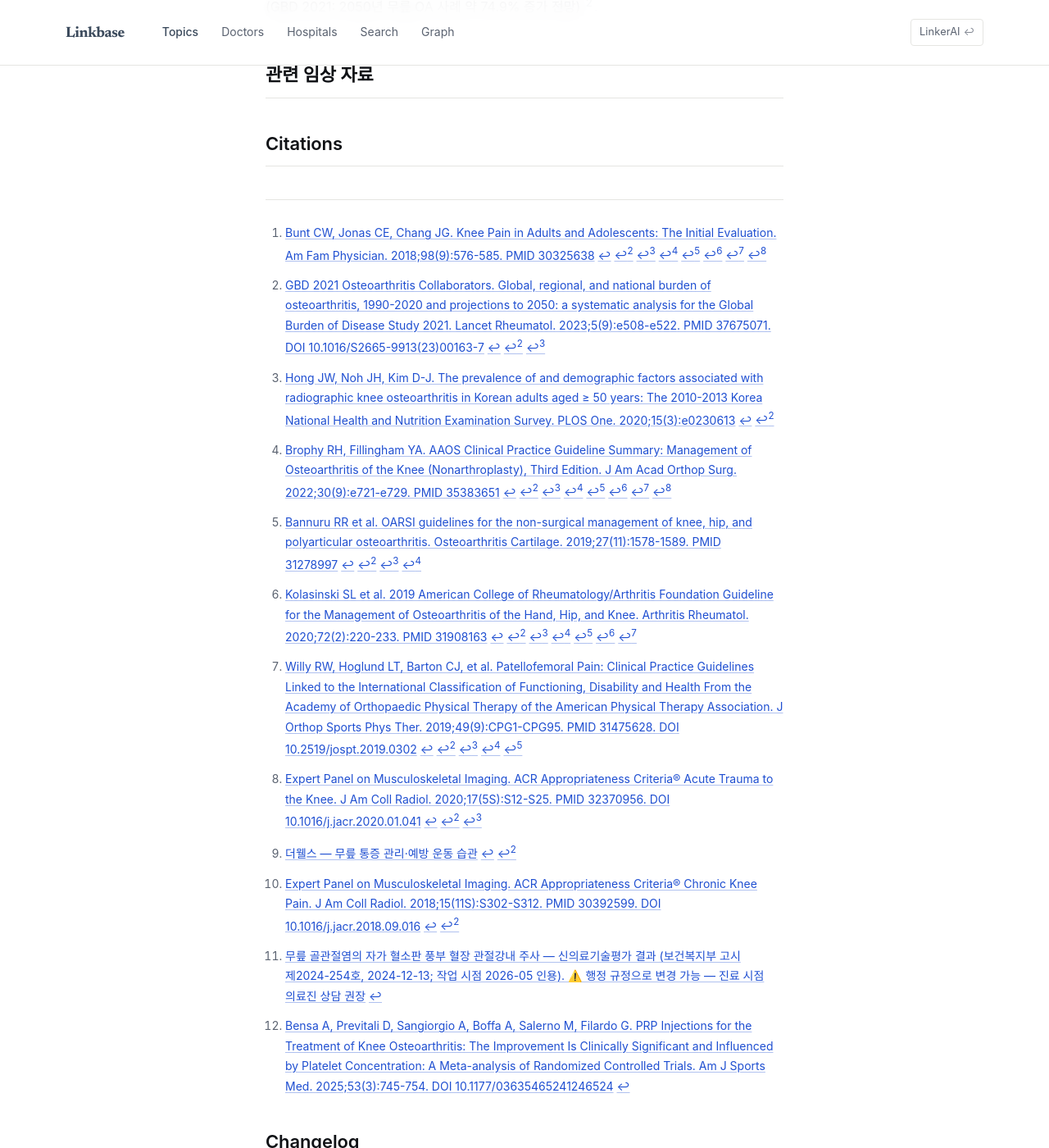
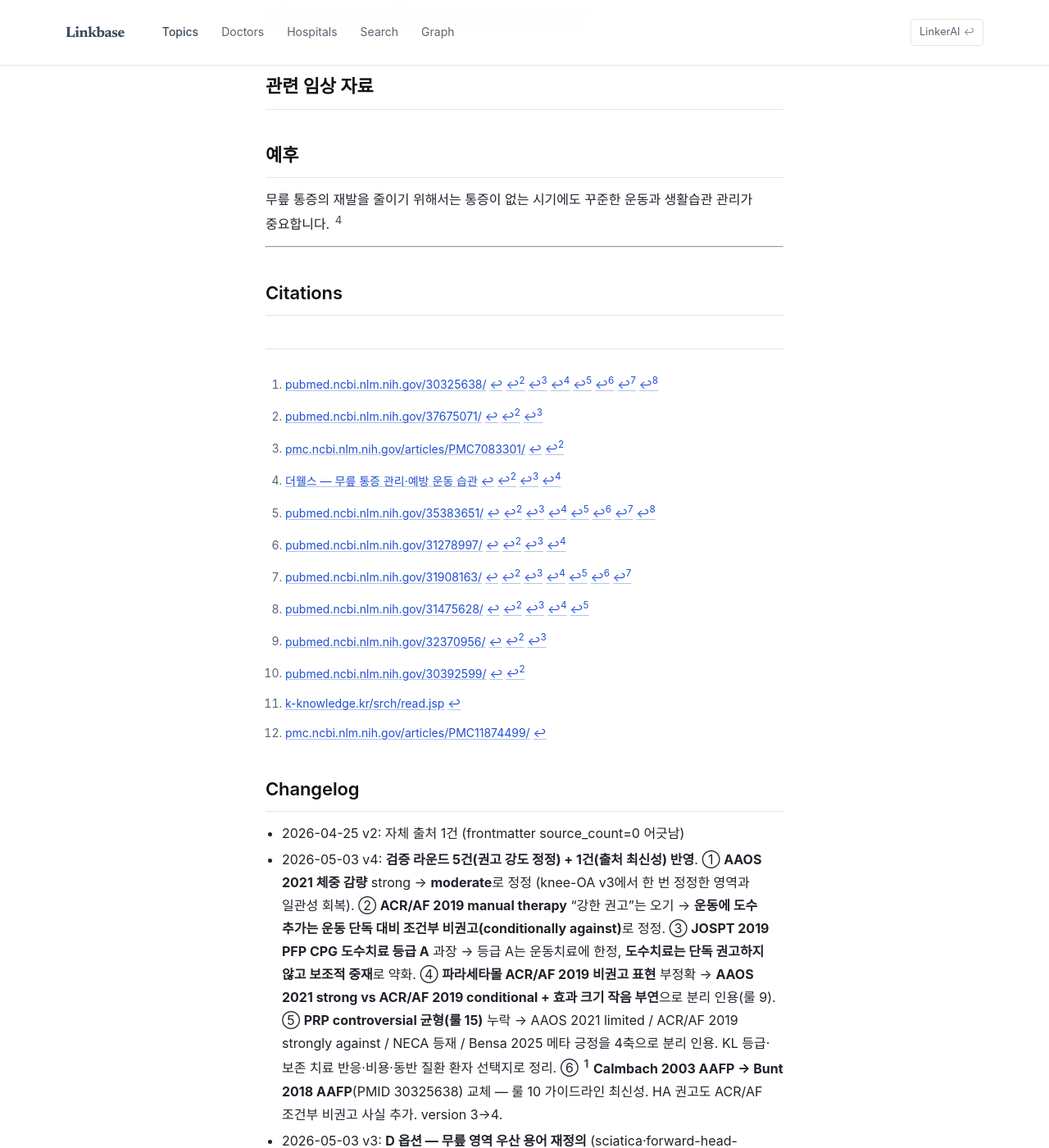
Before and after one commit to feelharmony/linkare-medical-knowledge, a Jekyll site: the page built from symptoms/knee-pain.md, in a window 1280 px wide and 1400 px high, scrolled down 4033 px. Shown: the whole window at 82% size. Built offline with Jekyll 4.4.1, drawn with Linux system fonts in a browser that asks for light colours; some web fonts are replaced; some of the changed text lies outside the part shown.

Commit message:
pillar patch: 무릎 통증 올바른 관리와 예방 — 운동·생활습관·재발 방지의 근거 → knee-pain (anchors: prognosis,definition)

```diff
--- a/symptoms/knee-pain.md
+++ b/symptoms/knee-pain.md
@@ -4,7 +4,7 @@ entity_id: knee-pain
 entity_type: symptom
 permalink: /symptoms/knee-pain/
 title: 무릎 통증
-description: 무릎 관절·연골·반월상연골·인대·슬개대퇴 영역의 통증을 가리키는 임상 용어. 골관절염·전방슬관절통·반월상연골 손상이 대표 원인이며, 외상·감염·심부정맥혈전증은 빠른 평가가 필요합니다.
+description: 무릎 관절 부위의 통증
 title_en: knee pain
 aliases:
   - 무릎 통증
@@ -13,15 +13,17 @@ aliases:
   - 슬관절 통증
   - knee pain
   - gonalgia
-last_reviewed: '2026-05-03'
+last_reviewed: '2026-05-18'
 locked: true
 verified_by: 사장님 + Claude + GPT 합의 (2026-05-09 LOCK 일괄 박힘)
 next_review: '2026-08-09'
-source_count: 12
-version: 4
+source_count: 13
+version: 3
 ---
 ## 정의
 무릎 통증은 단일 진단명이 아니라 **무릎 관절(슬관절)·연골·반월상연골·인대·슬개대퇴 관절·주변 건** 같은 무릎 영역 구조에서 발생하는 통증을 가리키는 임상 용어입니다. 환자에 따라 관절 연골·반월상연골·인대·슬개골·건·점액낭·대퇴슬개 정렬 등 여러 구조가 원인이 될 수 있고, 영상 소견은 무증상 인구에서도 흔하게 관찰되어 증상과 늘 일치하지 않습니다 [^2]. 무릎 골관절염은 전 세계적으로 가장 흔한 OA 부위이며, GBD 2021 분석에서 무릎 OA 사례는 2020년 대비 2050년 약 74.9%(95% UI 59.4~89.9) 증가가 전망됩니다 [^9]. 한국 KNHANES 자료(Hong 2020, 2010~2013)에서 50세 이상 한국 성인의 방사선학적 무릎 OA 유병률은 약 35.1%로 보고되며, 여성·고령·고체질량지수·저학력에서 더 높게 나타납니다 [^3].
+
+무릎 통증의 재발을 줄이기 위해서는 통증이 없는 시기에도 꾸준한 운동과 생활습관 관리가 중요합니다. [^1]
 
 ## 흔한 원인
 무릎 통증은 원인에 따라 다음과 같이 구분합니다 [^2][^4][^5][^6].
@@ -91,20 +93,26 @@ OA 진단은 임상 양상과 단순방사선 결과를 종합해 평가하며,
 ## 관련 임상 자료
 [^1]: [더웰스 — 무릎 통증 관리·예방 운동 습관](https://thewellsr.kr/blog/knee-pain-management-prevention-exercise-habits)
 
+## 예후
+무릎 통증의 재발을 줄이기 위해서는 통증이 없는 시기에도 꾸준한 운동과 생활습관 관리가 중요합니다. [^1]
+
+---
+
 ## Citations
-[^2]: [Bunt CW, Jonas CE, Chang JG. Knee Pain in Adults and Adolescents: The Initial Evaluation. Am Fam Physician. 2018;98(9):576-585. PMID 30325638](https://pubmed.ncbi.nlm.nih.gov/30325638/)
-[^3]: [Hong JW, Noh JH, Kim D-J. The prevalence of and demographic factors associated with radiographic knee osteoarthritis in Korean adults aged ≥ 50 years: The 2010-2013 Korea National Health and Nutrition Examination Survey. PLOS One. 2020;15(3):e0230613](https://pmc.ncbi.nlm.nih.gov/articles/PMC7083301/)
-[^4]: [Brophy RH, Fillingham YA. AAOS Clinical Practice Guideline Summary: Management of Osteoarthritis of the Knee (Nonarthroplasty), Third Edition. J Am Acad Orthop Surg. 2022;30(9):e721-e729. PMID 35383651](https://pubmed.ncbi.nlm.nih.gov/35383651/)
-[^5]: [Bannuru RR et al. OARSI guidelines for the non-surgical management of knee, hip, and polyarticular osteoarthritis. Osteoarthritis Cartilage. 2019;27(11):1578-1589. PMID 31278997](https://pubmed.ncbi.nlm.nih.gov/31278997/)
-[^6]: [Kolasinski SL et al. 2019 American College of Rheumatology/Arthritis Foundation Guideline for the Management of Osteoarthritis of the Hand, Hip, and Knee. Arthritis Rheumatol. 2020;72(2):220-233. PMID 31908163](https://pubmed.ncbi.nlm.nih.gov/31908163/)
-[^7]: [Expert Panel on Musculoskeletal Imaging. ACR Appropriateness Criteria® Chronic Knee Pain. J Am Coll Radiol. 2018;15(11S):S302-S312. PMID 30392599. DOI 10.1016/j.jacr.2018.09.016](https://pubmed.ncbi.nlm.nih.gov/30392599/)
-[^8]: [Expert Panel on Musculoskeletal Imaging. ACR Appropriateness Criteria® Acute Trauma to the Knee. J Am Coll Radiol. 2020;17(5S):S12-S25. PMID 32370956. DOI 10.1016/j.jacr.2020.01.041](https://pubmed.ncbi.nlm.nih.gov/32370956/)
-[^9]: [GBD 2021 Osteoarthritis Collaborators. Global, regional, and national burden of osteoarthritis, 1990-2020 and projections to 2050: a systematic analysis for the Global Burden of Disease Study 2021. Lancet Rheumatol. 2023;5(9):e508-e522. PMID 37675071. DOI 10.1016/S2665-9913(23)00163-7](https://pubmed.ncbi.nlm.nih.gov/37675071/)
-[^10]: [Willy RW, Hoglund LT, Barton CJ, et al. Patellofemoral Pain: Clinical Practice Guidelines Linked to the International Classification of Functioning, Disability and Health From the Academy of Orthopaedic Physical Therapy of the American Physical Therapy Association. J Orthop Sports Phys Ther. 2019;49(9):CPG1-CPG95. PMID 31475628. DOI 10.2519/jospt.2019.0302](https://pubmed.ncbi.nlm.nih.gov/31475628/)
-[^11]: [무릎 골관절염의 자가 혈소판 풍부 혈장 관절강내 주사 — 신의료기술평가 결과 (보건복지부 고시 제2024-254호, 2024-12-13; 작업 시점 2026-05 인용). ⚠️ 행정 규정으로 변경 가능 — 진료 시점 의료진 상담 권장](https://k-knowledge.kr/srch/read.jsp?id=265937048)
-[^12]: [Bensa A, Previtali D, Sangiorgio A, Boffa A, Salerno M, Filardo G. PRP Injections for the Treatment of Knee Osteoarthritis: The Improvement Is Clinically Significant and Influenced by Platelet Concentration: A Meta-analysis of Randomized Controlled Trials. Am J Sports Med. 2025;53(3):745-754. DOI 10.1177/03635465241246524](https://pmc.ncbi.nlm.nih.gov/articles/PMC11874499/)
+[^2]: [pubmed.ncbi.nlm.nih.gov/30325638/](https://pubmed.ncbi.nlm.nih.gov/30325638/)
+[^3]: [pmc.ncbi.nlm.nih.gov/articles/PMC7083301/](https://pmc.ncbi.nlm.nih.gov/articles/PMC7083301/)
+[^4]: [pubmed.ncbi.nlm.nih.gov/35383651/](https://pubmed.ncbi.nlm.nih.gov/35383651/)
+[^5]: [pubmed.ncbi.nlm.nih.gov/31278997/](https://pubmed.ncbi.nlm.nih.gov/31278997/)
+[^6]: [pubmed.ncbi.nlm.nih.gov/31908163/](https://pubmed.ncbi.nlm.nih.gov/31908163/)
+[^7]: [pubmed.ncbi.nlm.nih.gov/30392599/](https://pubmed.ncbi.nlm.nih.gov/30392599/)
+[^8]: [pubmed.ncbi.nlm.nih.gov/32370956/](https://pubmed.ncbi.nlm.nih.gov/32370956/)
+[^9]: [pubmed.ncbi.nlm.nih.gov/37675071/](https://pubmed.ncbi.nlm.nih.gov/37675071/)
+[^10]: [pubmed.ncbi.nlm.nih.gov/31475628/](https://pubmed.ncbi.nlm.nih.gov/31475628/)
+[^11]: [k-knowledge.kr/srch/read.jsp](https://k-knowledge.kr/srch/read.jsp?id=265937048)
+[^12]: [pmc.ncbi.nlm.nih.gov/articles/PMC11874499/](https://pmc.ncbi.nlm.nih.gov/articles/PMC11874499/)
 
 ## Changelog
 - 2026-04-25 v2: 자체 출처 1건 (frontmatter source_count=0 어긋남)
 - 2026-05-03 v4: **검증 라운드 5건(권고 강도 정정) + 1건(출처 최신성) 반영**. ① **AAOS 2021 체중 감량** strong → **moderate**로 정정 (knee-OA v3에서 한 번 정정한 영역과 일관성 회복). ② **ACR/AF 2019 manual therapy** "강한 권고"는 오기 → **운동에 도수 추가는 운동 단독 대비 조건부 비권고(conditionally against)**로 정정. ③ **JOSPT 2019 PFP CPG 도수치료 등급 A** 과장 → 등급 A는 운동치료에 한정, **도수치료는 단독 권고하지 않고 보조적 중재**로 약화. ④ **파라세타몰 ACR/AF 2019 비권고 표현** 부정확 → **AAOS 2021 strong vs ACR/AF 2019 conditional + 효과 크기 작음 부연**으로 분리 인용(룰 9). ⑤ **PRP controversial 균형(룰 15)** 누락 → AAOS 2021 limited / ACR/AF 2019 strongly against / NECA 등재 / Bensa 2025 메타 긍정을 4축으로 분리 인용. KL 등급·보존 치료 반응·비용·동반 질환 환자 선택지로 정리. ⑥ **[^2] Calmbach 2003 AAFP → Bunt 2018 AAFP**(PMID 30325638) 교체 — 룰 10 가이드라인 최신성. HA 권고도 ACR/AF 조건부 비권고 사실 추가. version 3→4.
 - 2026-05-03 v3: **D 옵션 — 무릎 영역 우산 용어 재정의** (sciatica·forward-head-posture·lower-back-pain·neck-pain·shoulder-pain 패턴 적용). 단일 진단명 X, 무릎 관절·연골·반월상연골·인대·슬개대퇴·주변 건 영역 구조의 다양한 원인 임상 용어. 원인 6분류 — 무릎 OA(knee-osteoarthritis link, 가장 흔함) / 전방슬관절통 PFP(JOSPT 2019 CPG) / 반월상연골 손상 / 인대 손상(ACL·MCL·LCL·PCL) / 건병증·점액낭염 / 그 외(결정성·류마티스·감염·연관통). symptom 표준 schema(정의·원인·레드플래그·평가·치료 옵션) 적용. 외부 권위 출처 11개 + 자체 link 1개로 재구성: Calmbach 2003 AAFP(PMID 13678139, primary care 평가), Hong 2020 KNHANES(한국 50+ 35.1%, 여성·고령 우세), AAOS 2021 Knee OA 비수술 CPG(PMID 35383651, 운동·체중 강한 권고), OARSI 2019(PMID 31278997, 운동·체중·교육 핵심), ACR/AF 2019(PMID 31908163, 파라세타몰 단독 비권고), **ACR Chronic Knee Pain(JACR 2018, PMID 30392599)**, **ACR Acute Trauma to the Knee(JACR 2020, PMID 32370956)**, **GBD 2021 OA Collaborators(Lancet Rheumatol, PMID 37675071, knee 가장 흔한 OA·2050년 74.9% 증가)**, **JOSPT 2019 PFP CPG(Willy, PMID 31475628, 운동·도수 권고 등급 A)**, NECA 신의료기술평가 PRP(보건복지부 고시 제2024-254호, KL 2~3 적응증), Bensa 2025 PRP 메타분석(Am J Sports Med, 18 RCTs 임상적 유의·혈소판 농도 영향). source_count 0→12(자체 1 외부 11), version 2→3. Red flag 박스: 외상 골절·감염성 관절염·DVT·종양·잠김. SOP 룰 9·10·11·12·13·14·15 적용 — 한미 출처 분리(AAOS·OARSI·ACR·JOSPT·ACR Imaging·GBD vs Hong 2020·NECA), 가이드라인 최신성(AAOS 2021·OARSI 2019·ACR/AF 2019·JOSPT 2019·ACR 2018/2020·GBD 2023), 공식 출처(보도 기사 X), PMID 직접 인용, 학술 톤 다운, 정형/통증 영역 빡센 강도, controversial 사실 균형(HA 가이드라인별 권고 차이 분리 표기). 병원명 본문 노출 없음. PRP 행정 규정 인용은 작업 시점 표시 추가(룰 12).
+- 2026-05-18 v3: 예후 enrich, 정의 enrich
```
